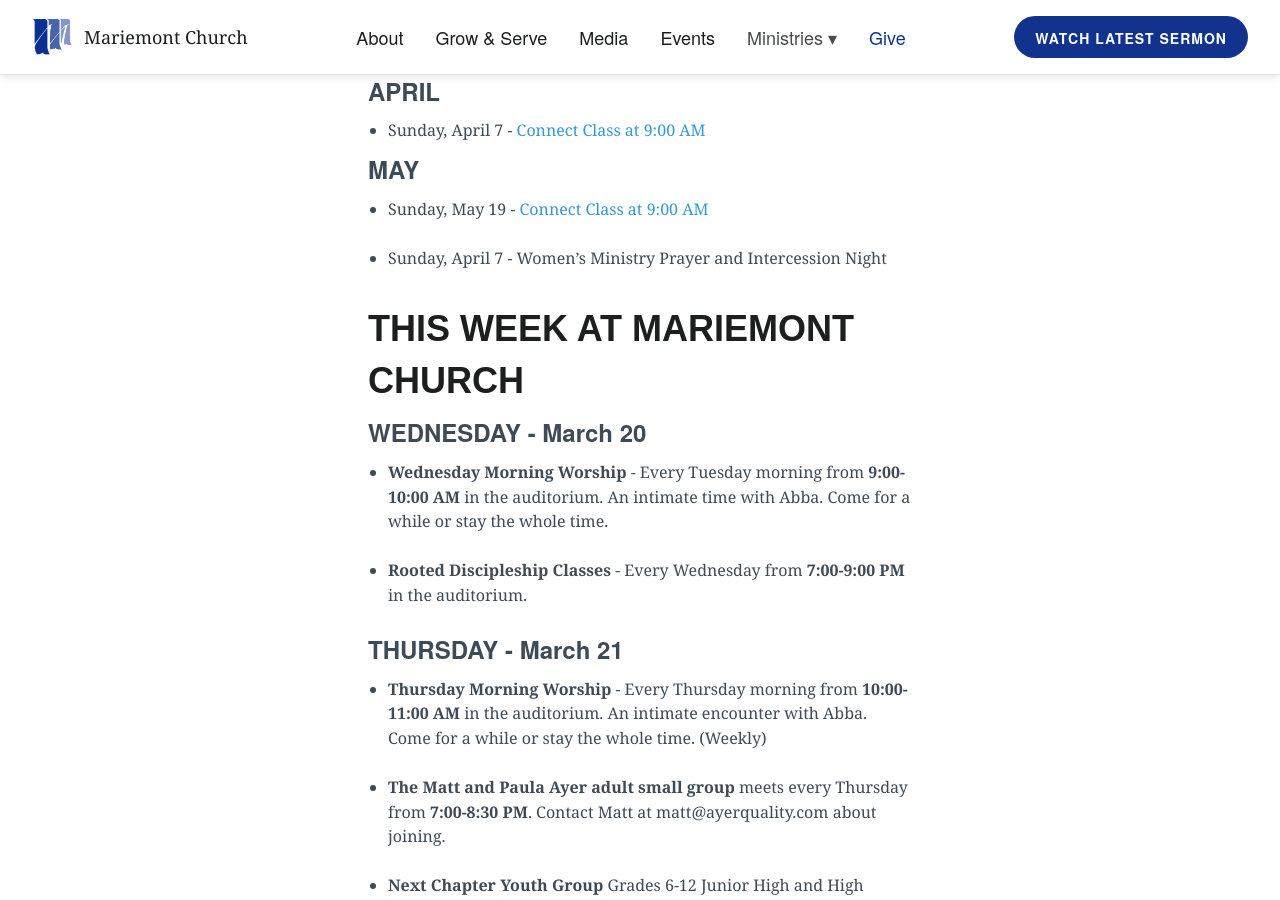
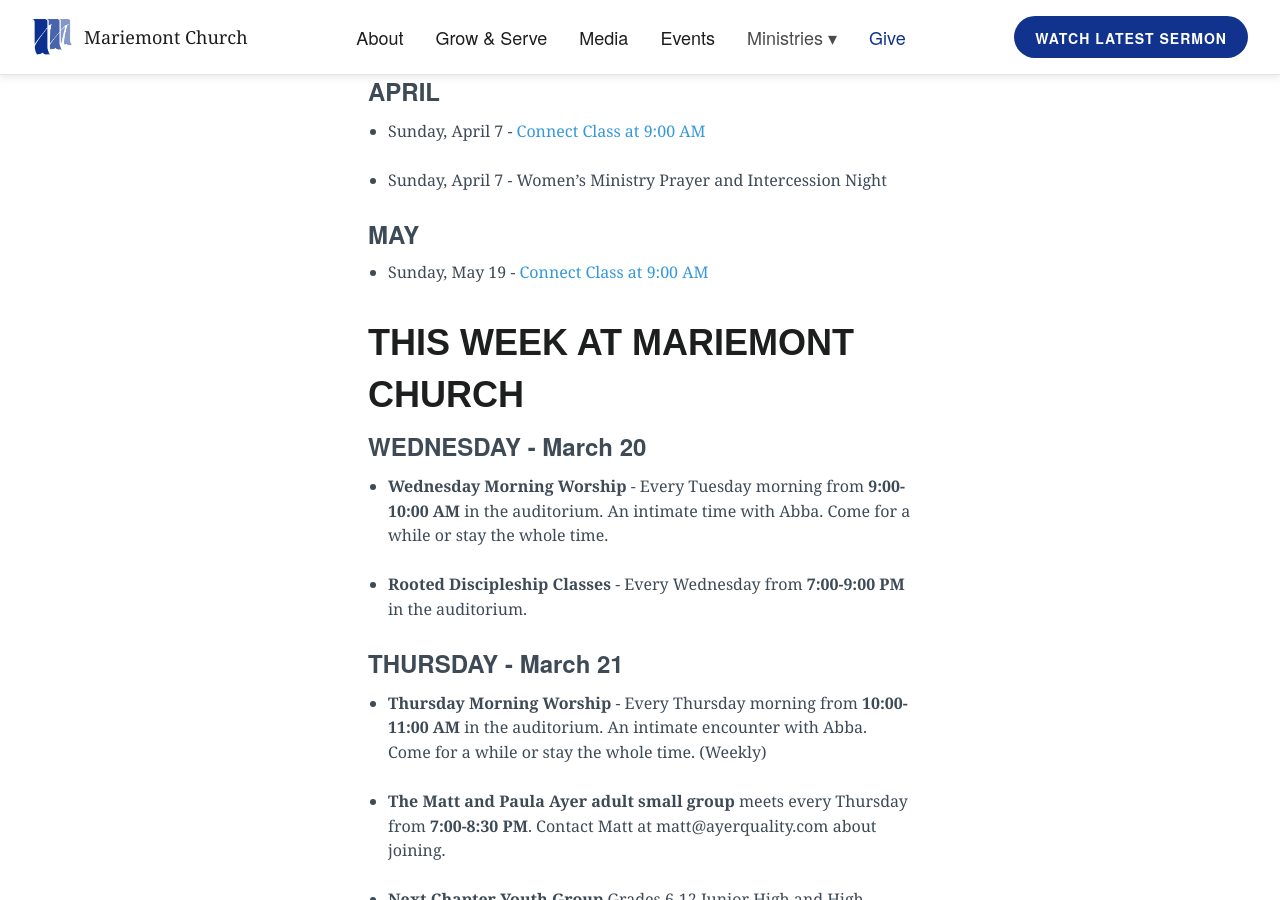
Before and after one commit to lukemoderwell/mariemont, a Jekyll site: the page built from updates.markdown, in a window 1280 px wide and 900 px high, scrolled down 306 px. Built offline with Jekyll 4.4.1, drawn with Linux system fonts in a browser that asks for light colours; nearby versions of some CDN libraries.

Commit message:
Updated Updates

```diff
--- a/updates.markdown
+++ b/updates.markdown
@@ -26,16 +26,18 @@
 
 * Sunday, March 31 - Easter Sunday and Baptism Sunday!
 
+
 ### APRIL
 
 * Sunday, April 7 - [Connect Class at 9:00 AM](https://mariemontchurch.churchcenter.com/registrations/events/2230885)
+
+* Sunday, April 7 - Women's Ministry Prayer and Intercession Night
 
 
 ### MAY
 
 * Sunday, May 19 - [Connect Class at 9:00 AM](https://mariemontchurch.churchcenter.com/registrations/events/2232023)
 
-* Sunday, April 7 - Women's Ministry Prayer and Intercession Night
 
 ## THIS WEEK AT MARIEMONT CHURCH
 
```
